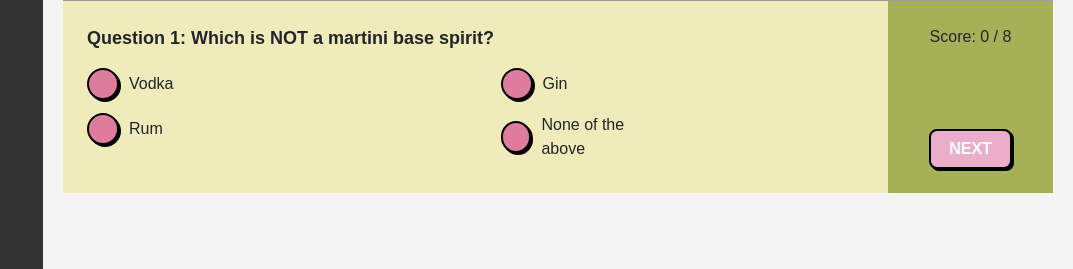
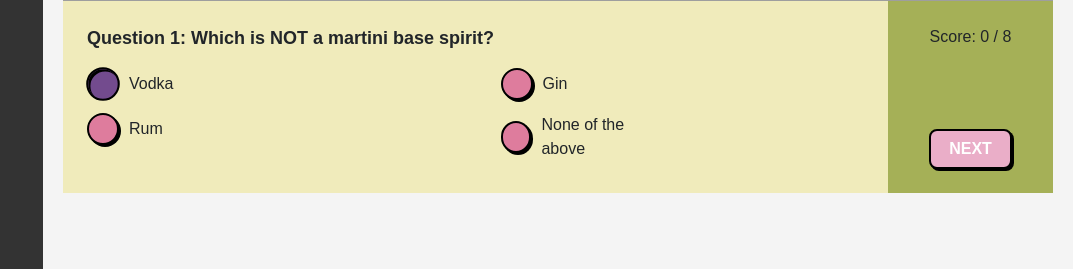
Before and after one commit to Franc1sD/Martini-Mentor, a Flask app: page /quiz/1 in a window 1280 px wide, after a click on "Vodka". Shown: the part 531-800 px from the top of the page, without its empty margins (207-1280 px from the left). Run offline with Flask 3, Linux system fonts and the light colour scheme; some libraries are stand-ins or nearby versions; grey boxes are pictures that could not be loaded.

Commit message:
added effects to show the buttons are clicked

```diff
--- a/static/js/quiz.js
+++ b/static/js/quiz.js
@@ -1,5 +1,11 @@
 $(document).ready(function () {
   $("#submit-answer").on("click", submitAnswer);
+
+  // Handle visual selection toggle
+  $("input[name='answer']").on("change", function () {
+    $(".quiz-option").removeClass("selected");
+    $(this).closest(".quiz-option").addClass("selected");
+  });
 });
 
 function submitAnswer() {
--- a/static/quiz.css
+++ b/static/quiz.css
@@ -113,3 +113,10 @@ html, body {
     box-shadow: 2px 2px 0 #000;
     text-transform: uppercase;
   }
+
+  .quiz-option.selected .bubble-label {
+    background-color: #734b8e; /* or any 'active' color */
+    box-shadow: inset 2px 2px 0 #000;
+    transform: scale(1.05);
+    transition: all 0.1s ease-in-out;
+}
```
